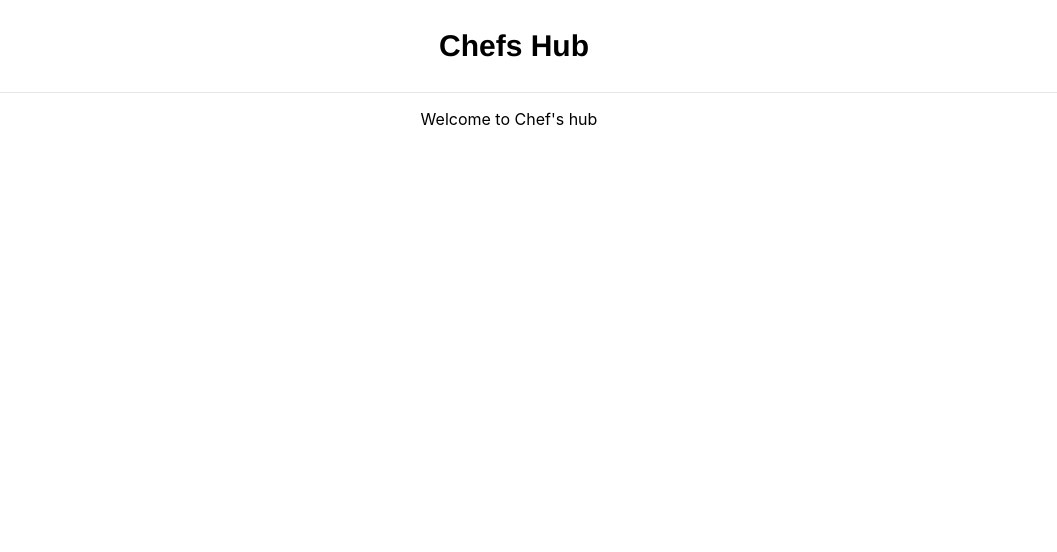
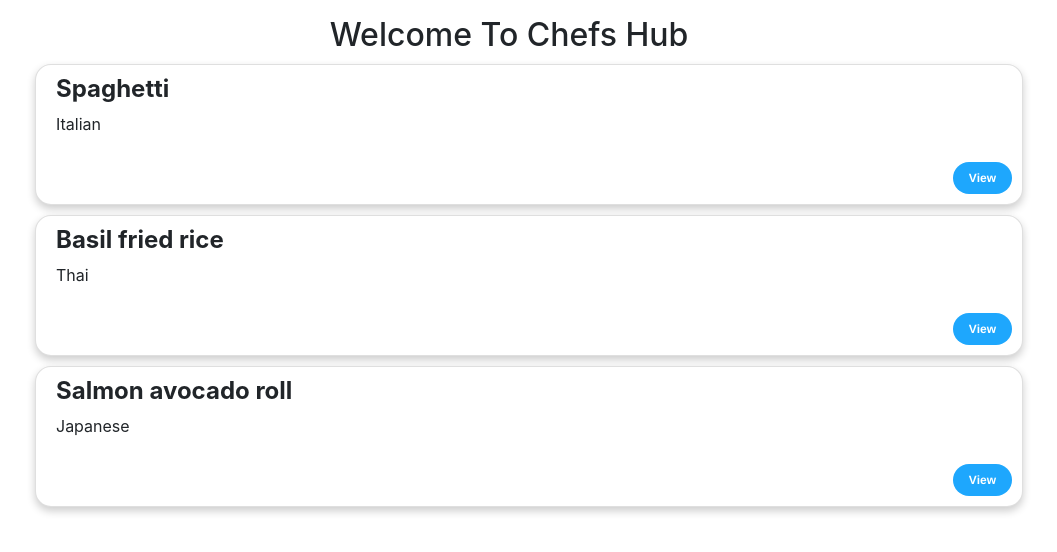
Before and after one commit to ChloeXu/chefs-hub, a React (Create React App) app: page / in a window 1280 px wide. Shown: the top 552 px of the page, without its empty margins (131-1188 px from the left). Built offline with nearby package versions, Linux system fonts and the light colour scheme.

Commit message:
Added react bootstrap

```diff
--- a/src/index.tsx
+++ b/src/index.tsx
@@ -1,22 +1,23 @@
 import React from "react";
 import ReactDOM from "react-dom";
 import { BrowserRouter as Router, Switch, Route } from "react-router-dom";
-import { Header } from './components/Header'
 import "./index.css";
+// Importing the Bootstrap CSS
+import 'bootstrap/dist/css/bootstrap.min.css';
 import { App } from "./views/app/App";
 import reportWebVitals from "./reportWebVitals";
-import { Recipes } from "./views/recipes/Recipes";
 import { RecipeDetail } from "./views/recipe-detail/RecipeDetail";
+import Container from "react-bootstrap/esm/Container";
 
 const Routing = () => {
   return (
     <Router>
-      <Header />
-      <Switch>
-        <Route exact path="/" component={App} />
-        <Route exact path="/recipes" component={Recipes} />
-        <Route exact path="/recipes/:id" component={RecipeDetail} />
-      </Switch>
+      <Container>
+        <Switch>
+          <Route exact path="/" component={App} />
+          <Route exact path="/recipes/:id" component={RecipeDetail} />
+        </Switch>
+      </Container>
     </Router>
   )
 }
--- a/src/views/app/App.css
+++ b/src/views/app/App.css
@@ -36,3 +36,7 @@
     transform: rotate(360deg);
   }
 }
+.header {
+  text-align: center;
+  width: 100%;
+}
--- a/src/views/app/App.tsx
+++ b/src/views/app/App.tsx
@@ -1,11 +1,13 @@
 import "./App.css";
+import Container from 'react-bootstrap/Container';
+import { Recipes } from "../recipes/Recipes";
+
 
 export const App = () => {
   return (
-    <div className="App">
-      <p>
-        Welcome to Chef's hub
-        </p>
-    </div>
+    <Container className="p-3">
+      <h2 className="header pb-10">Welcome To Chefs Hub</h2>
+      <Recipes />
+    </Container>
   );
 }
--- a/src/views/recipe-card/RecipeCard.css
+++ b/src/views/recipe-card/RecipeCard.css
@@ -10,9 +10,9 @@
   box-shadow: 0 8px 16px 0 rgba(0,0,0,0.2);
 }
 
-.container {
+/* .container {
   padding: 2px 16px;
-}
+} */
 
 .btn-container {
 	display:flex;
--- a/src/views/recipe-detail/RecipeDetail.css
+++ b/src/views/recipe-detail/RecipeDetail.css
@@ -1,9 +1,9 @@
-
+/*
 .container {
   display: flex;
   justify-content: center;
   align-items: center;
-}
+} */
 
 .recipe-details {
     width: 500px;
--- a/src/views/recipe-detail/RecipeDetail.tsx
+++ b/src/views/recipe-detail/RecipeDetail.tsx
@@ -1,5 +1,5 @@
 import "./RecipeDetail.css"
-import React from 'react'
+import Container from 'react-bootstrap/Container';
 import { useParams } from 'react-router-dom'
 import { Button } from '../../components/Button';
 import { recipes_mock } from '../../data/sample.data';
@@ -8,13 +8,10 @@ export const RecipeDetail = () => {
     const { id } = useParams<{ id: string }>();
     const data = recipes_mock.find((r) => r.id.toString() === id);
     return (
-        <div className="container">
-            <div className="recipe-details">
-                <div className="back-btn-container">
-                    <Button label="Back" margin="10px 0px 10px 0px" onClick={() => window.location.href = "/recipes"} />
-                </div>
+        <Container className="p-3">
+            <Button label="Back" margin="0px" onClick={() => window.location.href = "/"} />
             <div style={{ "textAlign": "center" }}>
-                    <h2 style={{margin: "10px"}}>{data?.name}</h2>
+                <h2 style={{ margin: "10px" }}>{data?.name}</h2>
             </div>
             <div>
                 <h4>Ingredients</h4>
@@ -22,8 +19,6 @@ export const RecipeDetail = () => {
                     <p>{ingredient}</p>
                 )}
             </div>
-
-            </div>
-        </div>
+        </Container>
     )
 }
--- a/src/views/recipes/Recipes.css
+++ b/src/views/recipes/Recipes.css
@@ -1,4 +1,4 @@
-.Recipes {
+/* .Recipes {
   width: 500px;
 }
 
@@ -6,4 +6,4 @@
   display: flex;
   justify-content: center;
   align-items: center;
-}
+} */
```
Lines whose indentation alone changed are shown as unchanged.
